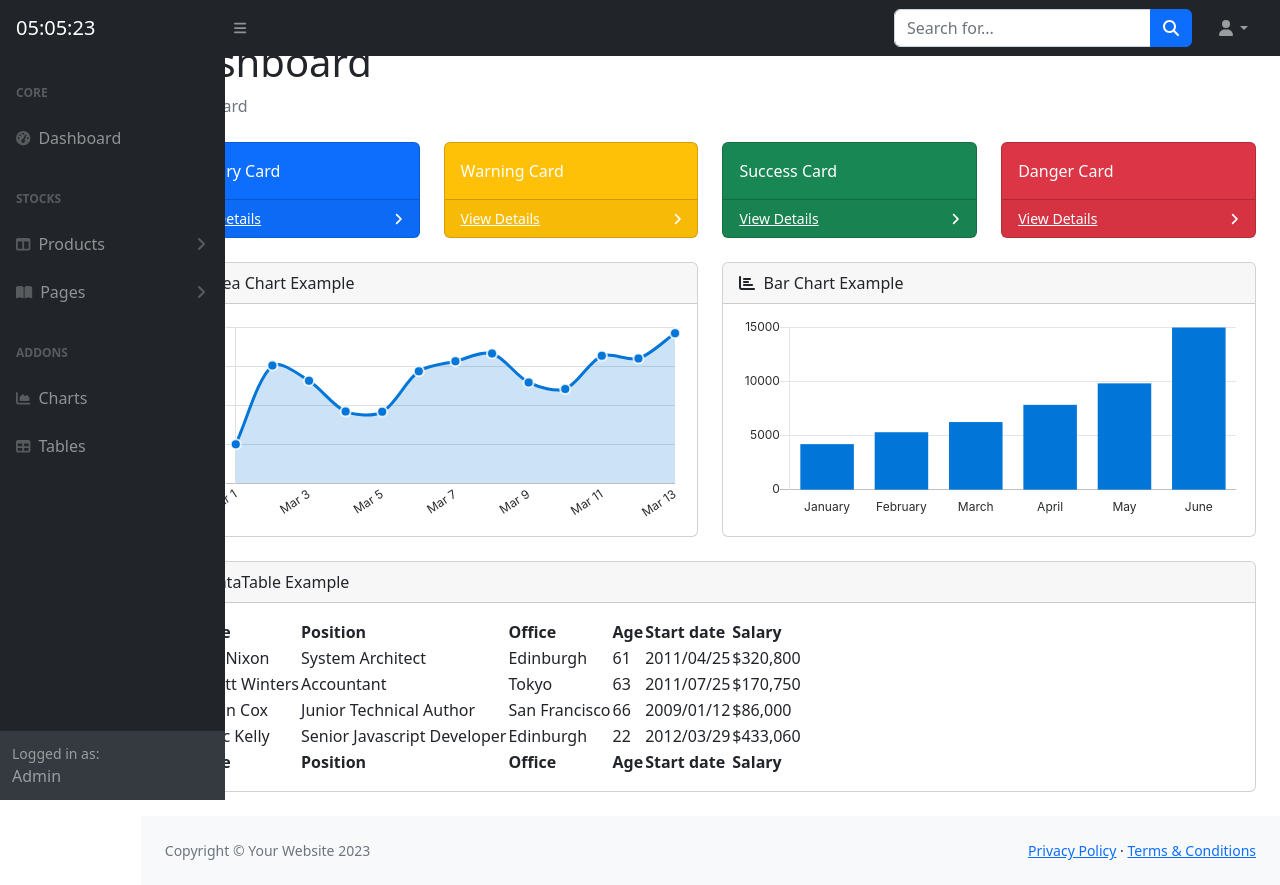
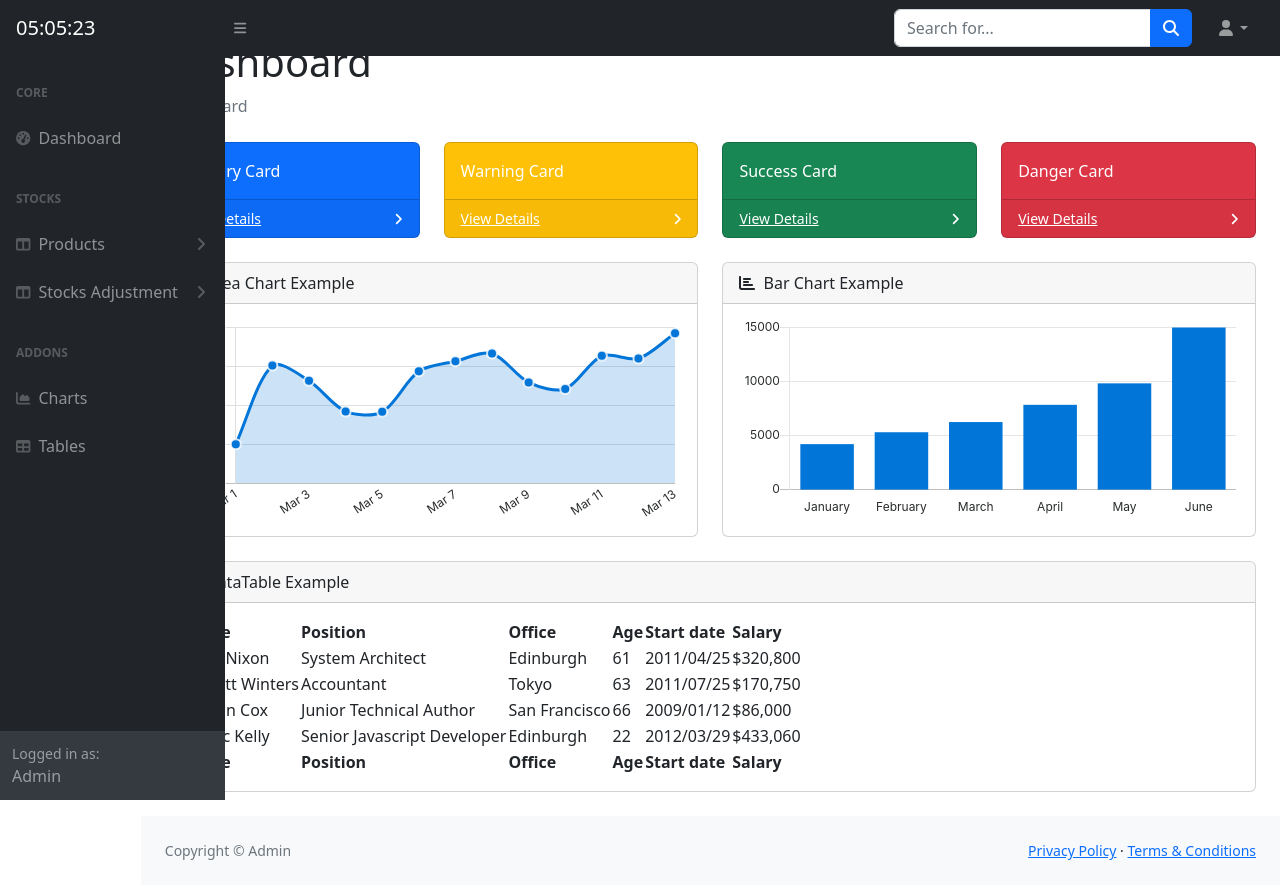
Before and after one commit to AlexCheow/Security, a PHP site: page /dashboard.php in a window 1280 px wide. Run offline with PHP 8.4, Linux system fonts and the light colour scheme; some libraries are stand-ins or nearby versions.

Commit message:
Initial commit

```diff
--- a/dashboard.php
+++ b/dashboard.php
@@ -126,7 +126,7 @@
         <footer class="py-4 bg-light mt-auto">
             <div class="container-fluid px-4">
                 <div class="d-flex align-items-center justify-content-between small">
-                    <div class="text-muted">Copyright &copy; Your Website 2023</div>
+                    <div class="text-muted">Copyright &copy; Admin</div>
                     <div>
                         <a href="#">Privacy Policy</a>
                         &middot;
--- a/header_sidebar.php
+++ b/header_sidebar.php
@@ -46,35 +46,15 @@
                             <a class="nav-link" href="#">Add New Products</a>
                         </nav>
                     </div>
-                    <a class="nav-link collapsed" href="#" data-bs-toggle="collapse" data-bs-target="#collapsePages" aria-expanded="false" aria-controls="collapsePages">
-                        <div class="sb-nav-link-icon"><i class="fas fa-book-open"></i></div>
-                        Pages
+                    <a class="nav-link collapsed" href="#" data-bs-toggle="collapse" data-bs-target="#collapseLayouts" aria-expanded="false" aria-controls="collapseLayouts">
+                        <div class="sb-nav-link-icon"><i class="fas fa-columns"></i></div>
+                        Stocks Adjustment
                         <div class="sb-sidenav-collapse-arrow"><i class="fas fa-angle-down"></i></div>
                     </a>
-                    <div class="collapse" id="collapsePages" aria-labelledby="headingTwo" data-bs-parent="#sidenavAccordion">
-                        <nav class="sb-sidenav-menu-nested nav accordion" id="sidenavAccordionPages">
-                            <a class="nav-link collapsed" href="#" data-bs-toggle="collapse" data-bs-target="#pagesCollapseAuth" aria-expanded="false" aria-controls="pagesCollapseAuth">
-                                Authentication
-                                <div class="sb-sidenav-collapse-arrow"><i class="fas fa-angle-down"></i></div>
-                            </a>
-                            <div class="collapse" id="pagesCollapseAuth" aria-labelledby="headingOne" data-bs-parent="#sidenavAccordionPages">
-                                <nav class="sb-sidenav-menu-nested nav">
-                                    <a class="nav-link" href="#">Login</a>
-                                    <a class="nav-link" href="#">Register</a>
-                                    <a class="nav-link" href="#">Forgot Password</a>
-                                </nav>
-                            </div>
-                            <a class="nav-link collapsed" href="#" data-bs-toggle="collapse" data-bs-target="#pagesCollapseError" aria-expanded="false" aria-controls="pagesCollapseError">
-                                Error
-                                <div class="sb-sidenav-collapse-arrow"><i class="fas fa-angle-down"></i></div>
-                            </a>
-                            <div class="collapse" id="pagesCollapseError" aria-labelledby="headingOne" data-bs-parent="#sidenavAccordionPages">
-                                <nav class="sb-sidenav-menu-nested nav">
-                                    <a class="nav-link" href="#">401 Page</a>
-                                    <a class="nav-link" href="#">404 Page</a>
-                                    <a class="nav-link" href="#">500 Page</a>
-                                </nav>
-                            </div>
+                    <div class="collapse" id="collapseLayouts" aria-labelledby="headingOne" data-bs-parent="#sidenavAccordion">
+                        <nav class="sb-sidenav-menu-nested nav">
+                            <a class="nav-link" href="#">View Stock Adjusyment List</a>
+                            <a class="nav-link" href="#">Add New Adjustment</a>
                         </nav>
                     </div>
                     <div class="sb-sidenav-menu-heading">Addons</div>
```
